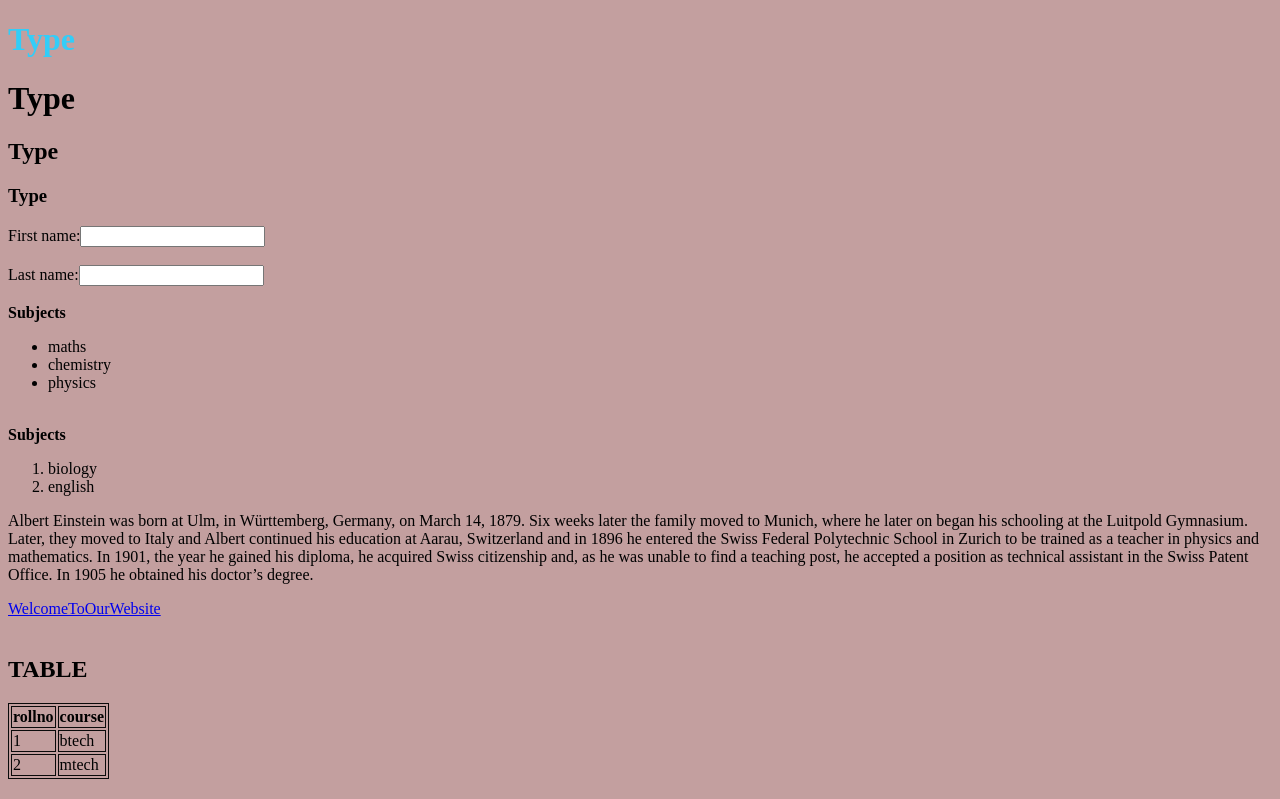
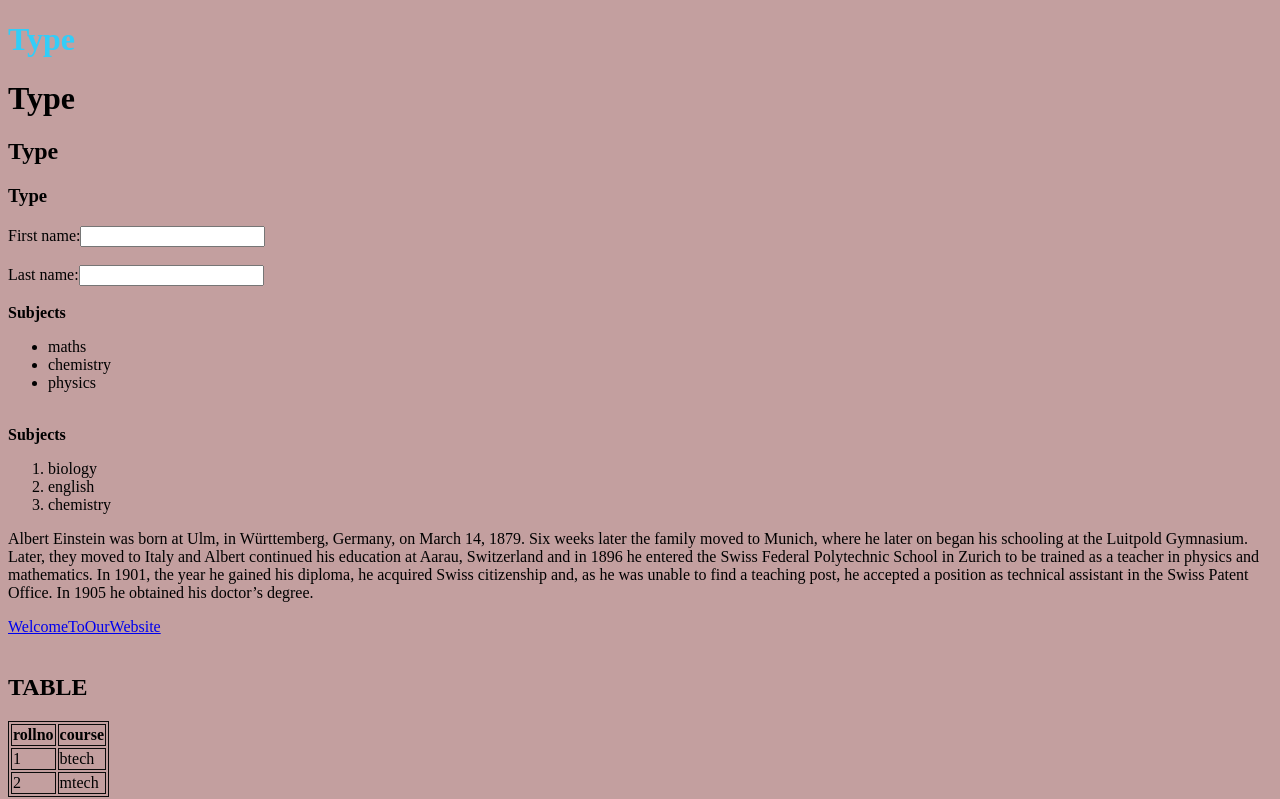
Before and after one commit to anuska-mishra/tri, a plain HTML site: page index.html in a window 1280 px wide. Shown: the top 799 px of the page. Drawn offline with Linux system fonts and the light colour scheme.

Commit message:
this is my second change

```diff
--- a/index.html
+++ b/index.html
@@ -32,6 +32,7 @@
     <ol>
         <li>biology</li>
         <li>english</li>
+        <li>chemistry</li>
     </ol>
     <p>
         Albert Einstein was born at Ulm, in Württemberg, Germany, on March 14, 1879. Six weeks later the family moved to Munich, where he later on began his schooling at the Luitpold Gymnasium. Later, they moved to Italy and Albert continued his education at Aarau, Switzerland and in 1896 he entered the Swiss Federal Polytechnic School in Zurich to be trained as a teacher in physics and mathematics. In 1901, the year he gained his diploma, he acquired Swiss citizenship and, as he was unable to find a teaching post, he accepted a position as technical assistant in the Swiss Patent Office. In 1905 he obtained his doctor’s degree.
```
